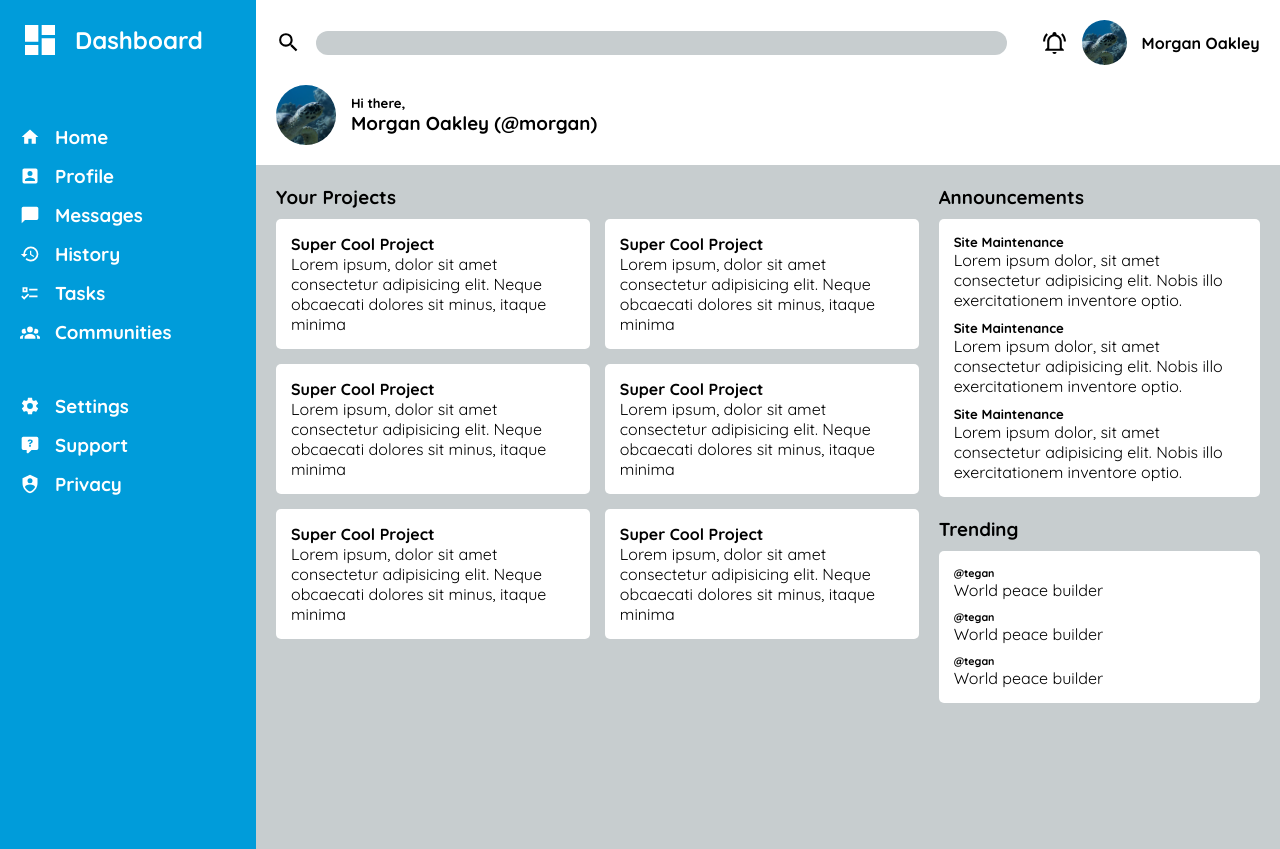
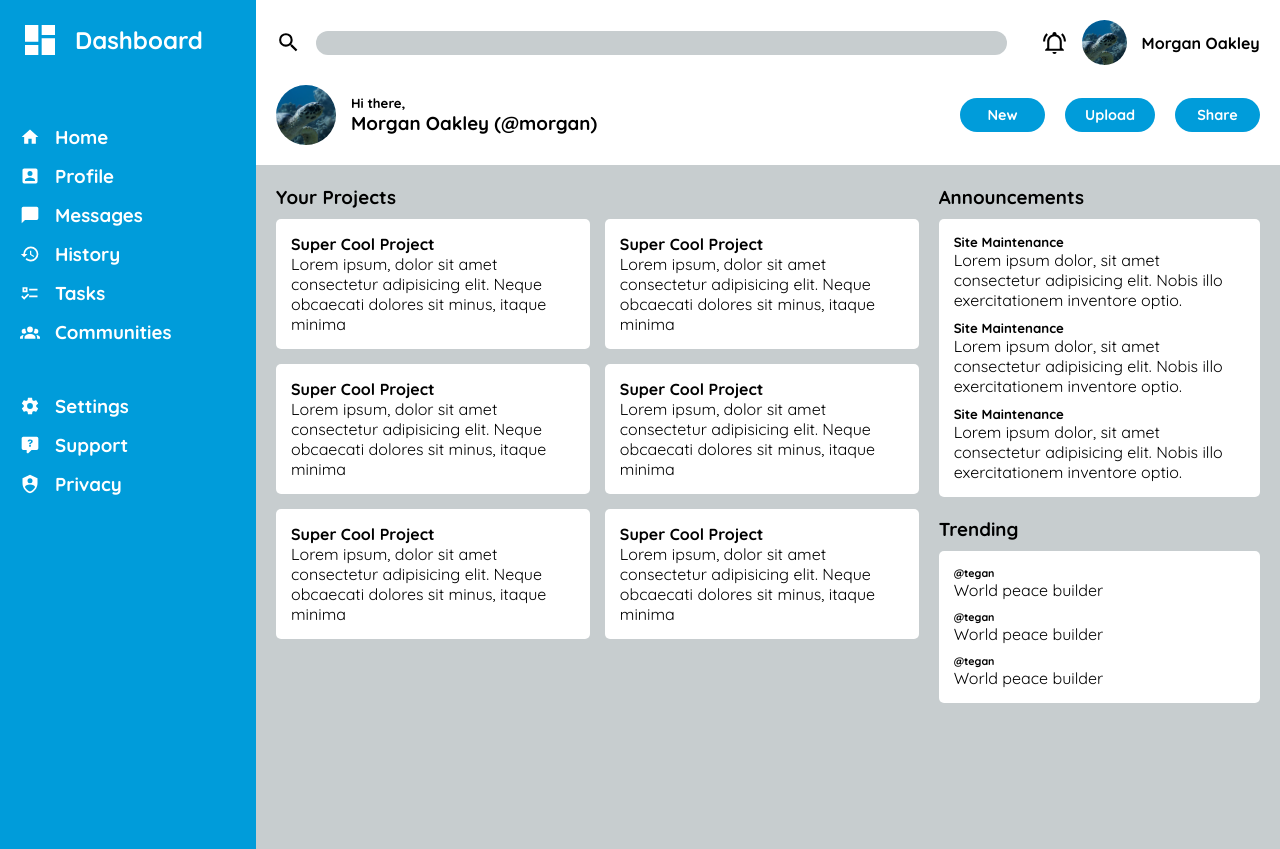
Before and after one commit to annasmith206/odin-grid-dashboard, a plain HTML site: page index.html in a window 1280 px wide. Drawn offline with Linux system fonts and the light colour scheme.

Commit message:
Add and style action buttons

```diff
--- a/index.html
+++ b/index.html
@@ -35,11 +35,18 @@
           <img class = "profile-photo" src="./images/turtle.jpg" alt="">
           <h4>Morgan Oakley</h4>
         </div>
-        <div class="user-welcome">
-          <img class = "profile-photo" src="./images/turtle.jpg" alt="">
-          <div>
-            <h5>Hi there,</h5>
-            <h3>Morgan Oakley (@morgan)</h3>
+        <div class="action-bar-grid">
+          <div class="user-welcome">
+            <img class = "profile-photo" src="./images/turtle.jpg" alt="">
+            <div>
+              <h5>Hi there,</h5>
+              <h3>Morgan Oakley (@morgan)</h3>
+            </div>
+          </div>
+          <div class="action-buttons">
+            <button>New</button>
+            <button>Upload</button>
+            <button>Share</button>
           </div>
         </div>
       </header>
--- a/style.css
+++ b/style.css
@@ -6,6 +6,7 @@
 
 :root {
     --main-color : rgb(0, 156, 218);
+    --main-color-hover : rgb(0, 137, 190);
     --accent-color : rgb(255, 225, 0);
     --background-color: rgb(199, 205, 207);
     --card-color: white;
@@ -29,6 +30,20 @@ body {
 
 h1, h2, h3, h4, h5, h6, p {
     margin: 0;
+}
+
+button {
+    background-color: var(--main-color);
+    color: var(--card-color);
+    border: none;
+    border-radius: 50px;
+    font-size: .9rem;
+    font-weight: bold;
+    padding: 8px 20px;
+}
+
+button:hover {
+    background-color: var(--main-color-hover);
 }
 
 nav {
@@ -77,6 +92,13 @@ header {
     border-radius: 50px;
 }
 
+.action-bar-grid {
+    margin-top: 20px;
+    display: grid;
+    grid-template-columns: minmax(250px, auto) 300px;
+    align-items: center;
+}
+
 .search-grid > input {
     border-radius: 5rem;
     padding: 4px 10px;
@@ -85,8 +107,13 @@ header {
     margin-right: 20px;
 }
 
+.action-buttons {
+    display: grid;
+    grid-template-columns: 1fr 1fr 1fr;
+    gap: 20px;
+}
+
 .user-welcome {
-    margin-top: 20px;
     display: grid;
     gap: 15px;
     grid-template-columns: 60px auto;
@@ -96,6 +123,8 @@ header {
 .user-welcome .profile-photo {
     width: 60px;
 }
+
+
 
 main {
     background-color: var(--background-color);
```
